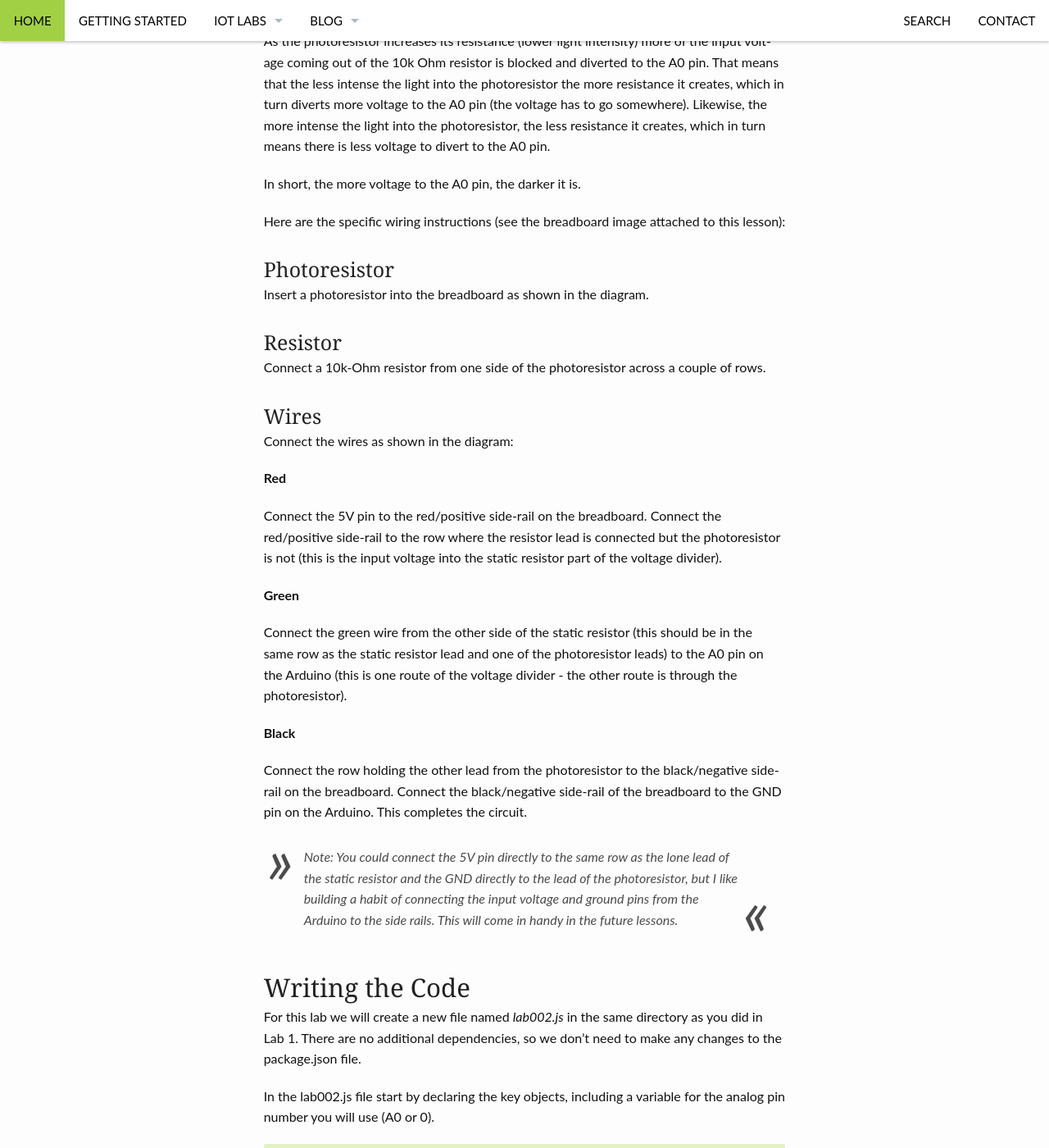
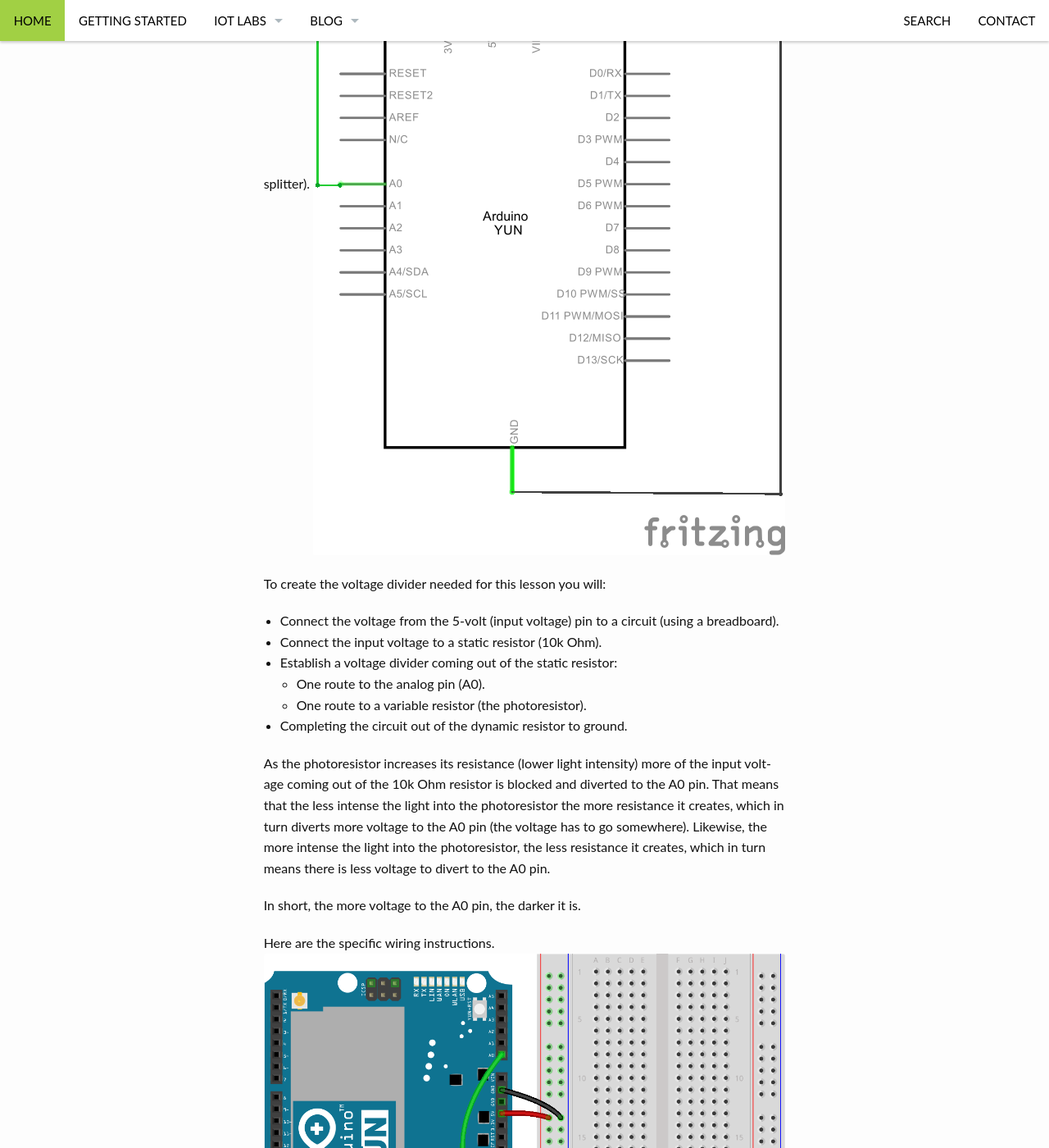
Before and after one commit to ThingLabsIo/ThingLabsIo.github.io, a Jekyll site: the page built from pages/lab002.md, in a window 1280 px wide and 1400 px high, scrolled down 2004 px. Shown: the whole window at 82% size. Built offline with Jekyll 4.4.1, drawn with Linux system fonts in a browser that asks for light colours; comment, search, counter and statistics services are not loaded.

Commit message:
Adding images to lab002

```diff
--- a/pages/lab002.md
+++ b/pages/lab002.md
@@ -36,6 +36,7 @@
 A <strong>photoresistor</strong>, also known as light-dependent resistor (LDR) or a photocell, works by limiting the amount of voltage that passes through it based on the intensity of light detected. The resistance decreases as light input increases - in other words, the more light, the more voltage passes through the photoresistor.
 
 In order to take advantage of the photoresistor you will create a voltage divider - a passive linear circuit that splits the input voltage amongst two or more components (similar to a Y-splitter).
+<img src="/images/lab002_schem.png"/>
 
 To create the voltage divider needed for this lesson you will:
 
@@ -50,7 +51,8 @@
 
 In short, the more voltage to the A0 pin, the darker it is.
 
-Here are the specific wiring instructions (see the breadboard image attached to this lesson):
+Here are the specific wiring instructions.
+<img src="/images/lab002_bb.png"/>
 
 ### Photoresistor
 Insert a photoresistor into the breadboard as shown in the diagram.
```
Also changed, not shown: images/lab002_bb.png (added), images/lab002_schem.png (added).
